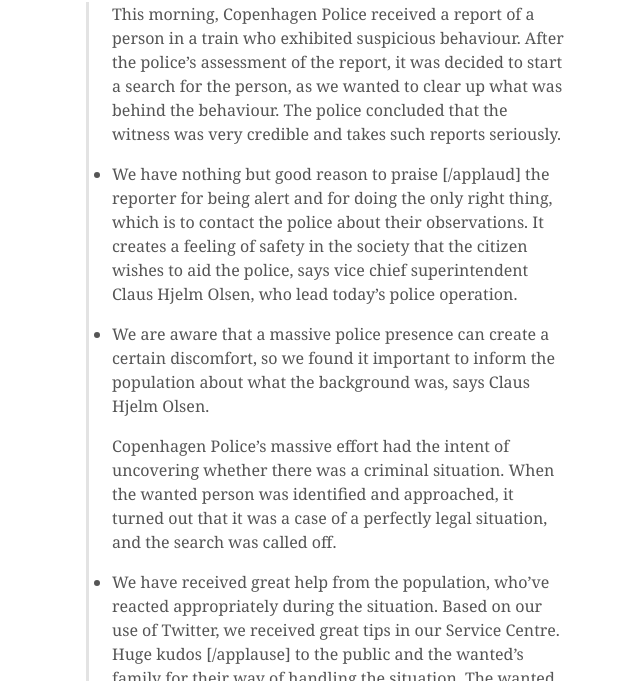
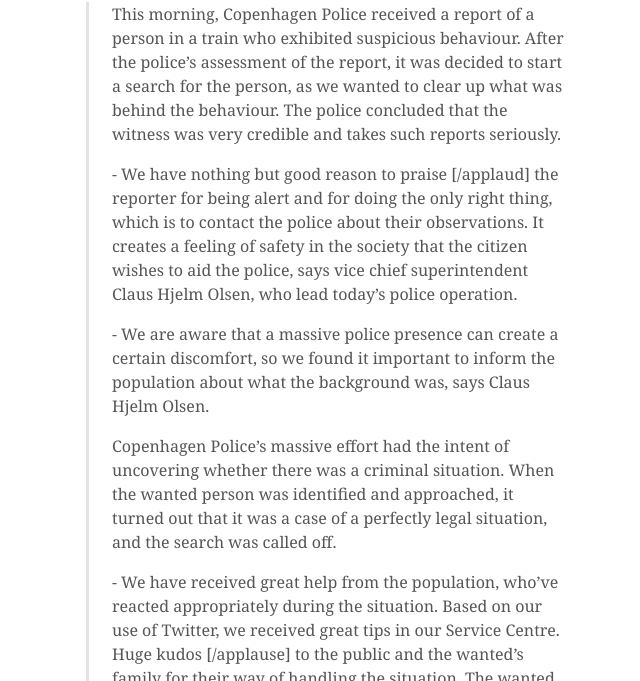
Before and after one commit to hafniatimes/hafniatimes.github.io, a Jekyll site: the page built from _posts/2014-08-29-antiterror-manhunt.markdown, in a window 1280 px wide and 1400 px high, scrolled down 1234 px. Shown: the part 97-778 px from the top of the window, without its empty margins (304-944 px from the left). Built offline with Jekyll 4.4.1, drawn with Linux system fonts in a browser that asks for light colours; some of the changed text lies outside the part shown.

Commit message:
Escaped dashes parsed by Markdown

```diff
--- a/_posts/2014-08-29-antiterror-manhunt.markdown
+++ b/_posts/2014-08-29-antiterror-manhunt.markdown
@@ -22,13 +22,13 @@
 
 >This morning, Copenhagen Police received a report of a person in a train who exhibited suspicious behaviour. After the police's assessment of the report, it was decided to start a search for the person, as we wanted to clear up what was behind the behaviour. The police concluded that the witness was very credible and takes such reports seriously.
 >
->- We have nothing but good reason to praise [/applaud] the reporter for being alert and for doing the only right thing, which is to contact the police about their observations. It creates a feeling of safety in the society that the citizen wishes to aid the police, says vice chief superintendent Claus Hjelm Olsen, who lead today's police operation.
+>\- We have nothing but good reason to praise [/applaud] the reporter for being alert and for doing the only right thing, which is to contact the police about their observations. It creates a feeling of safety in the society that the citizen wishes to aid the police, says vice chief superintendent Claus Hjelm Olsen, who lead today's police operation.
 >
->- We are aware that a massive police presence can create a certain discomfort, so we found it important to inform the population about what the background was, says Claus Hjelm Olsen.
+>\- We are aware that a massive police presence can create a certain discomfort, so we found it important to inform the population about what the background was, says Claus Hjelm Olsen.
 >
 Copenhagen Police's massive effort had the intent of uncovering whether there was a criminal situation. When the wanted person was identified and approached, it turned out that it was a case of a perfectly legal situation, and the search was called off.
 >
->- We have received great help from the population, who've reacted appropriately during the situation. Based on our use of Twitter, we received great tips in our Service Centre. Huge kudos [/applause] to the public and the wanted's family for their way of handling the situation. The wanted person, too, has handled all the ruckus with an understanding of the police's reaction, and we want to emphasize that he in no way was known by the police already, says Claus Hjelm Olsen.
+>\- We have received great help from the population, who've reacted appropriately during the situation. Based on our use of Twitter, we received great tips in our Service Centre. Huge kudos [/applause] to the public and the wanted's family for their way of handling the situation. The wanted person, too, has handled all the ruckus with an understanding of the police's reaction, and we want to emphasize that he in no way was known by the police already, says Claus Hjelm Olsen.
 
 ### Interviews---Once Everything Had Calmed Down
 
```
